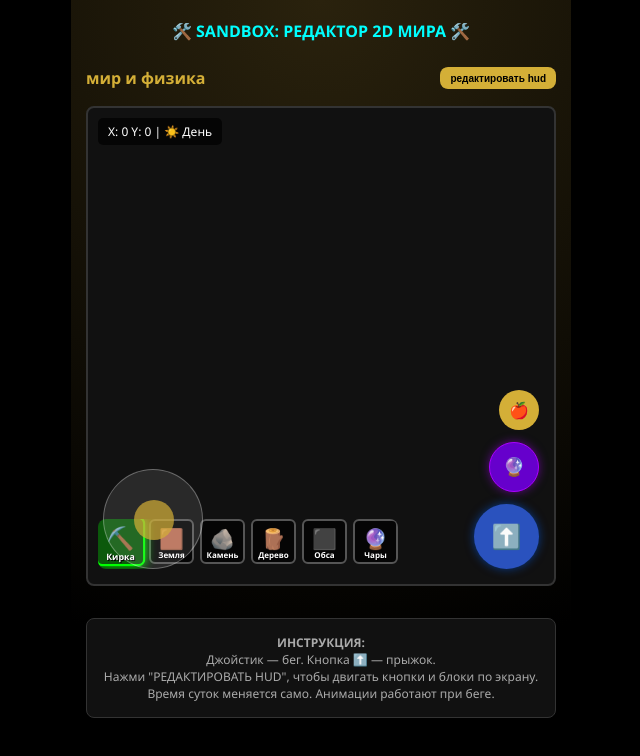
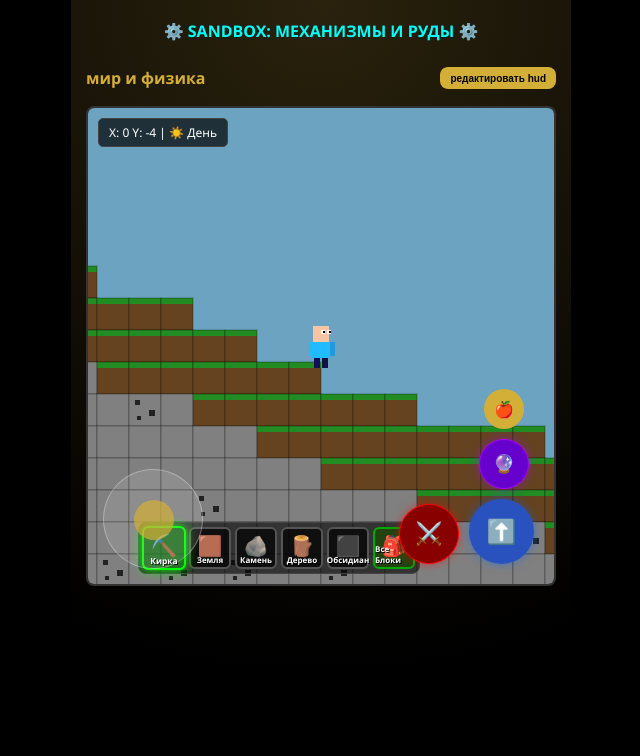
Before and after one commit to waylorinned/vorgsTEST, a plain HTML site: page index.html in a window 1280 px wide. Shown: the whole page, without its empty margins (319-959 px from the left). Drawn offline with Linux system fonts and the light colour scheme.

Commit message:
Update index.html

```diff
--- a/index.html
+++ b/index.html
@@ -3,32 +3,33 @@
 <head>
   <meta charset="UTF-8">
   <meta name="viewport" content="width=device-width, initial-scale=1.0, maximum-scale=1.0, user-scalable=no">
-  <title>vorgster kombat - 2D SANDBOX FINAL</title>
+  <title>vorgster kombat - 2D SANDBOX MECH</title>
   <link rel="stylesheet" href="style.css">
   <script src="https://www.gstatic.com/firebasejs/10.13.0/firebase-app-compat.js"></script>
   <script src="https://www.gstatic.com/firebasejs/10.13.0/firebase-database-compat.js"></script>
   <script src="script.js" defer></script>
   <style>
-    /* Стили для 2D песочницы */
-    .map-wrapper { position: relative; overflow: hidden; border: 2px solid #333; border-radius: 8px; height: 60vh; touch-action: none; }
+    .map-wrapper { position: relative; overflow: hidden; border: 2px solid #333; border-radius: 8px; height: 60vh; touch-action: none; background: #000; }
 
     .draggable-hud { position: absolute; z-index: 20; transition: border 0.2s, background 0.2s; }
     .hud-edit-mode .draggable-hud { border: 2px dashed #0f0 !important; background: rgba(0, 255, 0, 0.2) !important; cursor: move; }
 
-    .hotbar-slot {
-      width: 45px; height: 45px; background: rgba(0,0,0,0.7); border: 2px solid #555;
-      border-radius: 6px; display: flex; flex-direction: column; justify-content: center; align-items: center;
-      transition: 0.1s; position: relative;
-    }
-    .hotbar-slot.active { border-color: #0f0; background: rgba(0,255,0,0.3); transform: scale(1.1); z-index: 2; box-shadow: 0 0 10px #0f0; }
-    .hotbar-icon { font-size: 20px; line-height: 1; margin-top: -5px; }
-    .hotbar-label { font-size: 8px; color: #fff; font-weight: bold; position: absolute; bottom: 2px; text-shadow: 1px 1px 0 #000; }
+    .hotbar-container { display:flex; gap:4px; background: rgba(0,0,0,0.6); padding: 4px; border-radius: 8px; border: 1px solid #444; }
+    .hotbar-slot { width: 42px; height: 42px; background: rgba(0,0,0,0.7); border: 2px solid #555; border-radius: 6px; display: flex; flex-direction: column; justify-content: center; align-items: center; position: relative; }
+    .hotbar-slot.active { border-color: #0f0; background: rgba(0,255,0,0.3); transform: scale(1.05); z-index: 2; box-shadow: 0 0 10px #0f0; }
+    .hotbar-icon { font-size: 20px; line-height: 1; margin-top: -5px; pointer-events: none; }
+    .hotbar-label { font-size: 8px; color: #fff; font-weight: bold; position: absolute; bottom: 2px; text-shadow: 1px 1px 0 #000; pointer-events: none; }
+
+    .inv-grid-2d { display: grid; grid-template-columns: repeat(5, 1fr); gap: 5px; max-height: 50vh; overflow-y: auto; padding: 5px; }
+    .inv-item-2d { background: #222; border: 1px solid #444; border-radius: 6px; padding: 8px 0; text-align: center; font-size: 24px; position: relative; }
+    .inv-item-2d:active { background: #444; }
+    .inv-item-name { font-size: 9px; color: #aaa; position: absolute; bottom: 2px; width: 100%; left: 0; }
   </style>
 </head>
 <body>
   <div class="container">
     <div class="header">
-      <div style="text-align:center; color:#0ff; font-weight:bold; padding:10px;">🛠️ SANDBOX: РЕДАКТОР 2D МИРА 🛠️</div>
+      <div style="text-align:center; color:#0ff; font-weight:bold; padding:10px;">⚙️ SANDBOX: МЕХАНИЗМЫ И РУДЫ ⚙️</div>
     </div>
 
     <div id="tab-anarchy" class="tab-content active">
@@ -42,48 +43,62 @@
         <div class="map-wrapper" id="map-wrapper">
           <canvas id="rtp-canvas"></canvas>
 
-          <!-- ДРАГГАБЛ 1: Координаты -->
+          <!-- ДРАГГАБЛ: Координаты -->
           <div id="hud-coords" class="draggable-hud" style="top: 10px; left: 10px;">
-            <div style="background: rgba(0,0,0,0.7); padding: 5px 10px; border-radius: 5px; font-size: 12px; color: #fff;">
+            <div style="background: rgba(0,0,0,0.7); padding: 5px 10px; border-radius: 5px; font-size: 12px; color: #fff; border: 1px solid #444;">
               X: <span id="map-x">0</span> Y: <span id="map-y">0</span> | <span id="time-display">☀️ День</span>
             </div>
           </div>
 
-          <!-- ДЖОЙСТИК (Не перетаскивается, он прибит слева внизу) -->
+          <!-- ДЖОЙСТИК -->
           <div class="joystick-zone" id="joystick-zone" style="z-index: 25;"><div class="joystick-knob" id="joystick-knob"></div></div>
 
-                   <!-- ДРАГГАБЛ 2: Хотбар строительства -->
-          <div id="hud-hotbar" class="draggable-hud" style="bottom: 15px; left: 10px; max-width: 70vw; overflow-x: auto; border-radius: 8px;">
-            <div style="display:flex; gap:6px; padding-bottom: 5px;">
-              <div class="hotbar-slot active" data-block="0" onclick="select_slot(0)"><div class="hotbar-icon">⛏️</div><div class="hotbar-label">Кирка</div></div>
-              <div class="hotbar-slot" data-block="1" onclick="select_slot(1)"><div class="hotbar-icon">🟫</div><div class="hotbar-label">Земля</div></div>
-              <div class="hotbar-slot" data-block="2" onclick="select_slot(2)"><div class="hotbar-icon">🪨</div><div class="hotbar-label">Камень</div></div>
-              <div class="hotbar-slot" data-block="8" onclick="select_slot(8)"><div class="hotbar-icon">🪵</div><div class="hotbar-label">Дерево</div></div>
-              <div class="hotbar-slot" data-block="3" onclick="select_slot(3)"><div class="hotbar-icon">⬛</div><div class="hotbar-label">Обса</div></div>
-              <div class="hotbar-slot" data-block="9" onclick="select_slot(9)"><div class="hotbar-icon">🔮</div><div class="hotbar-label">Чары</div></div>
+          <!-- ДРАГГАБЛ: Хотбар -->
+          <div id="hud-hotbar" class="draggable-hud" style="bottom: 10px; left: 50px;">
+            <div class="hotbar-container">
+              <div class="hotbar-slot active" id="hb-0" onclick="select_slot(0)"><div class="hotbar-icon" id="hi-0">⛏️</div><div class="hotbar-label" id="hl-0">Кирка</div></div>
+              <div class="hotbar-slot" id="hb-1" onclick="select_slot(1)"><div class="hotbar-icon" id="hi-1">🟫</div><div class="hotbar-label" id="hl-1">Земля</div></div>
+              <div class="hotbar-slot" id="hb-2" onclick="select_slot(2)"><div class="hotbar-icon" id="hi-2">🪨</div><div class="hotbar-label" id="hl-2">Камень</div></div>
+              <div class="hotbar-slot" id="hb-3" onclick="select_slot(3)"><div class="hotbar-icon" id="hi-3">🪵</div><div class="hotbar-label" id="hl-3">Дерево</div></div>
+              <div class="hotbar-slot" id="hb-4" onclick="select_slot(4)"><div class="hotbar-icon" id="hi-4">⬛</div><div class="hotbar-label" id="hl-4">Обса</div></div>
+
+              <!-- Кнопка инвентаря блоков -->
+              <div class="hotbar-slot" style="background:#241; border-color:#0a0;" onclick="open_block_inventory()">
+                <div class="hotbar-icon">🎒</div><div class="hotbar-label">Все Блоки</div>
+              </div>
             </div>
           </div>
 
+          <!-- ОТДЕЛЬНЫЕ ДРАГГАБЛ КНОПКИ ДЕЙСТВИЙ -->
+          <div id="hud-btn-jump" class="draggable-hud" style="bottom: 20px; right: 20px;">
+            <button class="buy-btn blue" style="width:65px; height:65px; border-radius:50%; font-size:24px; padding:0; box-shadow: 0 0 10px rgba(0,100,255,0.5);" id="btn-jump">⬆️</button>
+          </div>
 
-          <!-- ДРАГГАБЛ 3: Кнопки действий -->
-          <div id="hud-actions" class="draggable-hud" style="bottom: 15px; right: 15px;">
-            <div style="display:flex; flex-direction:column; gap:12px; align-items:flex-end;">
-              <button class="buy-btn gold" style="width:40px; height:40px; border-radius:50%; font-size:16px; padding:0;">🍎</button>
-              <button class="buy-btn purple" style="width:50px; height:50px; border-radius:50%; font-size:18px; padding:0;">🔮</button>
-              <button class="buy-btn blue" style="width:65px; height:65px; border-radius:50%; font-size:24px; padding:0; box-shadow: 0 0 10px rgba(0,100,255,0.5);" id="btn-jump">⬆️</button>
-            </div>
+          <div id="hud-btn-pearl" class="draggable-hud" style="bottom: 95px; right: 25px;">
+            <button class="buy-btn purple" style="width:50px; height:50px; border-radius:50%; font-size:18px; padding:0;">🔮</button>
+          </div>
+
+          <div id="hud-btn-heal" class="draggable-hud" style="bottom: 155px; right: 30px;">
+            <button class="buy-btn gold" style="width:40px; height:40px; border-radius:50%; font-size:16px; padding:0;">🍎</button>
+          </div>
+
+          <div id="hud-btn-attack" class="draggable-hud" style="bottom: 20px; right: 95px;">
+            <button class="buy-btn red" style="width:60px; height:60px; border-radius:50%; font-size:22px; padding:0; box-shadow: 0 0 10px rgba(255,0,0,0.5);">⚔️</button>
           </div>
 
         </div>
+      </div>
+    </div>
 
-        <div style="background:#111; padding:15px; border-radius:8px; border:1px solid #333; margin-top: 10px;">
-          <div style="text-align:center; color:#aaa; font-size:12px;">
-            <b>ИНСТРУКЦИЯ:</b><br>
-            Джойстик — бег. Кнопка ⬆️ — прыжок.<br>
-            Нажми "РЕДАКТИРОВАТЬ HUD", чтобы двигать кнопки и блоки по экрану.<br>
-            Время суток меняется само. Анимации работают при беге.
-          </div>
+    <!-- МОДАЛКА ВЫБОРА БЛОКОВ -->
+    <div id="sandbox-inventory-modal" class="modal-overlay" style="z-index:9999;">
+      <div class="modal-content" style="width: 90%; max-width: 400px; padding: 15px;">
+        <div class="modal-title">РЮКЗАК (40 ПРЕДМЕТОВ)</div>
+        <div style="font-size:11px; color:#aaa; margin-bottom:10px;">Выбери блок, чтобы положить его в активный слот хотбара.</div>
+        <div class="inv-grid-2d" id="sandbox-inv-grid">
+          <!-- Генерируется скриптом -->
         </div>
+        <button class="buy-btn red" style="width:100%; margin-top:15px;" onclick="document.getElementById('sandbox-inventory-modal').style.display='none'">ЗАКРЫТЬ</button>
       </div>
     </div>
   </div>
```
